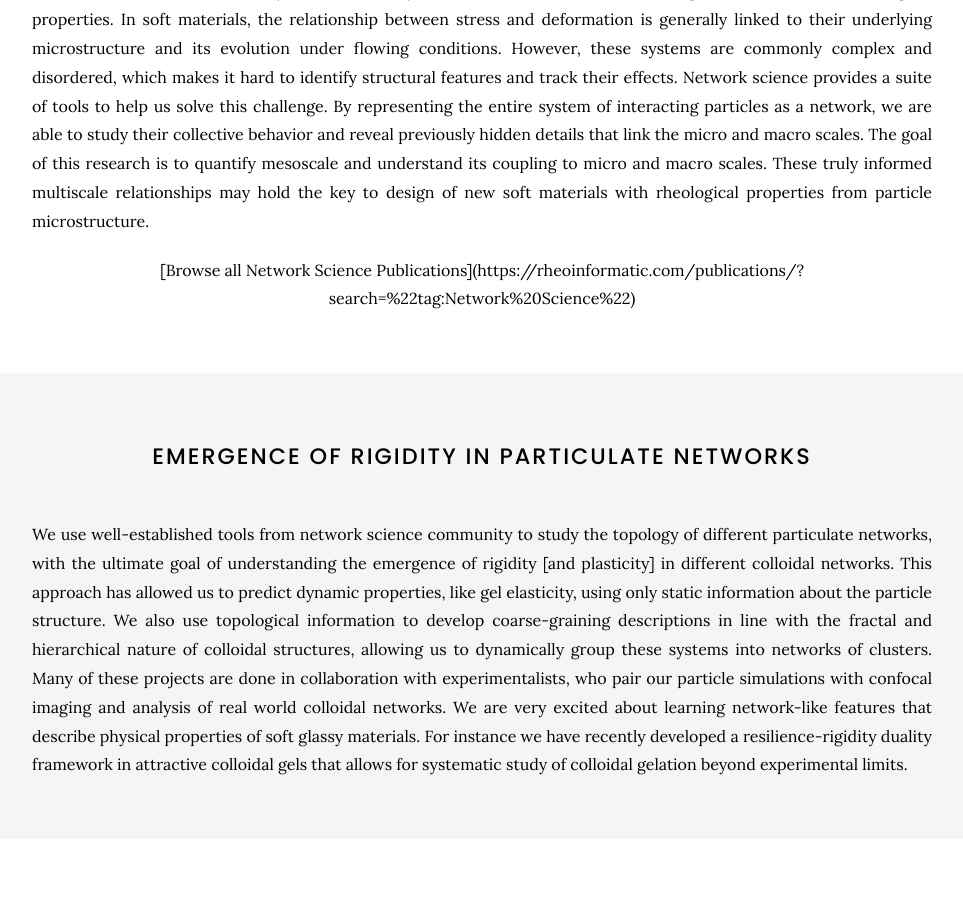
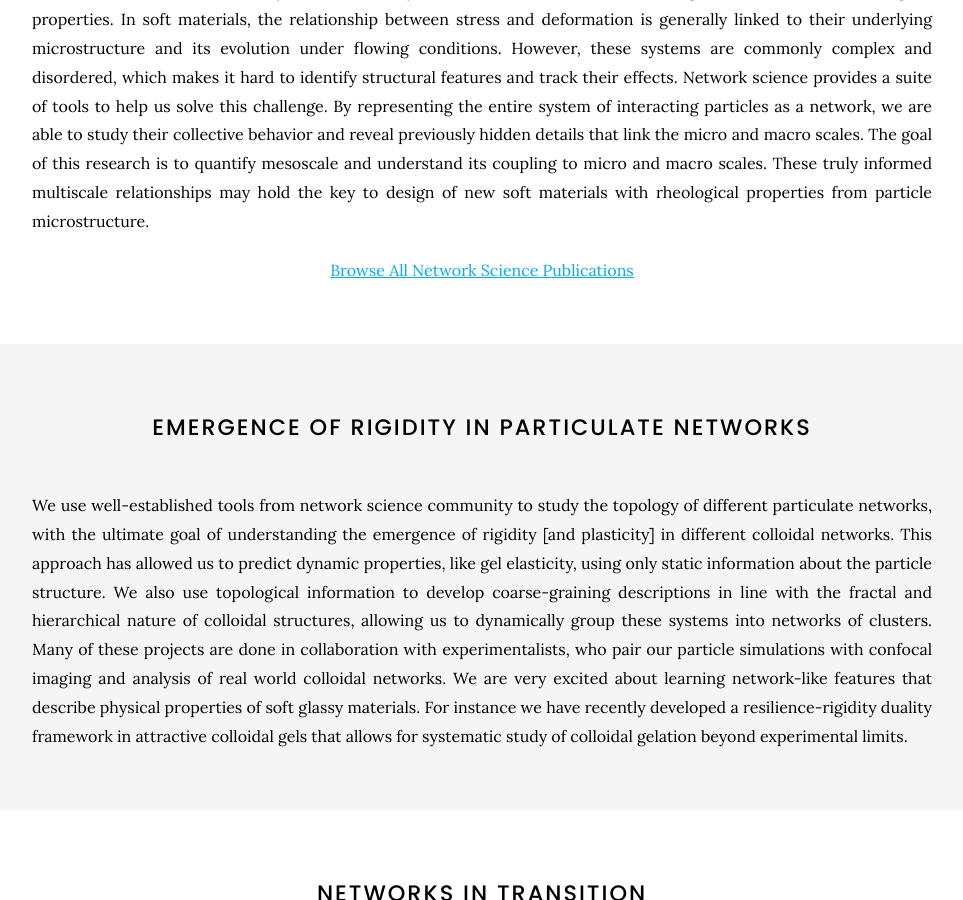
Before and after one commit to procf/procf.github.io, a Jekyll site: the page built from research/net/index.md, in a window 1280 px wide and 900 px high, scrolled down 545 px. Shown: the whole window, without its empty margins (158-1121 px from the left). Built offline with Jekyll 4.4.1, drawn with Linux system fonts in a browser that asks for light colours; nearby versions of some CDN libraries; some of the changed lines change nothing that is shown.

Commit message:
NetSci: fix link from hybrid HTML/markdown to just HTML

```diff
--- a/research/net/index.md
+++ b/research/net/index.md
@@ -13,7 +13,7 @@ title: Network Science
 We use network science to study the collective dynamics and structural features that give rise to different rheological properties. In soft materials, the relationship between stress and deformation is generally linked to their underlying microstructure and its evolution under flowing conditions. However, these systems are commonly complex and disordered, which makes it hard to identify structural features and track their effects. Network science provides a suite of tools to help us solve this challenge. By representing the entire system of interacting particles as a network, we are able to study their collective behavior and reveal previously hidden details that link the micro and macro scales. The goal of this research is to quantify mesoscale and understand its coupling to micro and macro scales. These truly informed multiscale relationships may hold the key to design of new soft materials with rheological properties from particle microstructure.
 
 <p style="text-align: center;">
-  [Browse all Network Science Publications](https://rheoinformatic.com/publications/?search=%22tag:Network%20Science%22)
+  <a href="https://rheoinformatic.com/publications/?search=%22tag:Network%20Science%22">Browse All Network Science Publications</a>
 </p>
 
 {% include section.html %}
```
